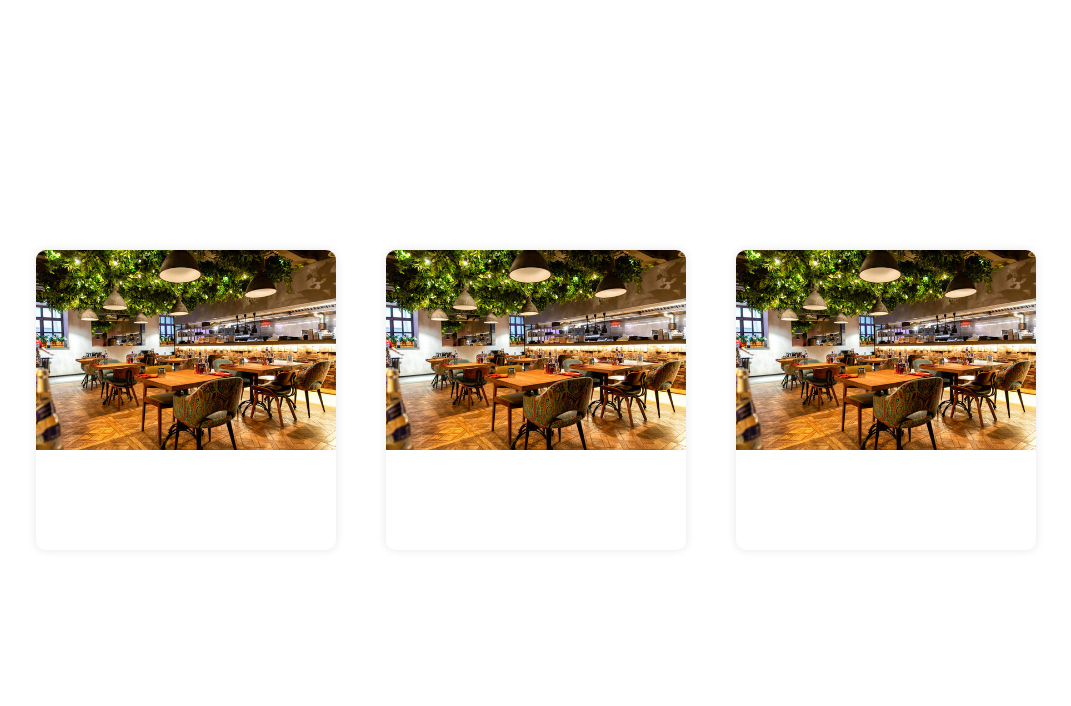
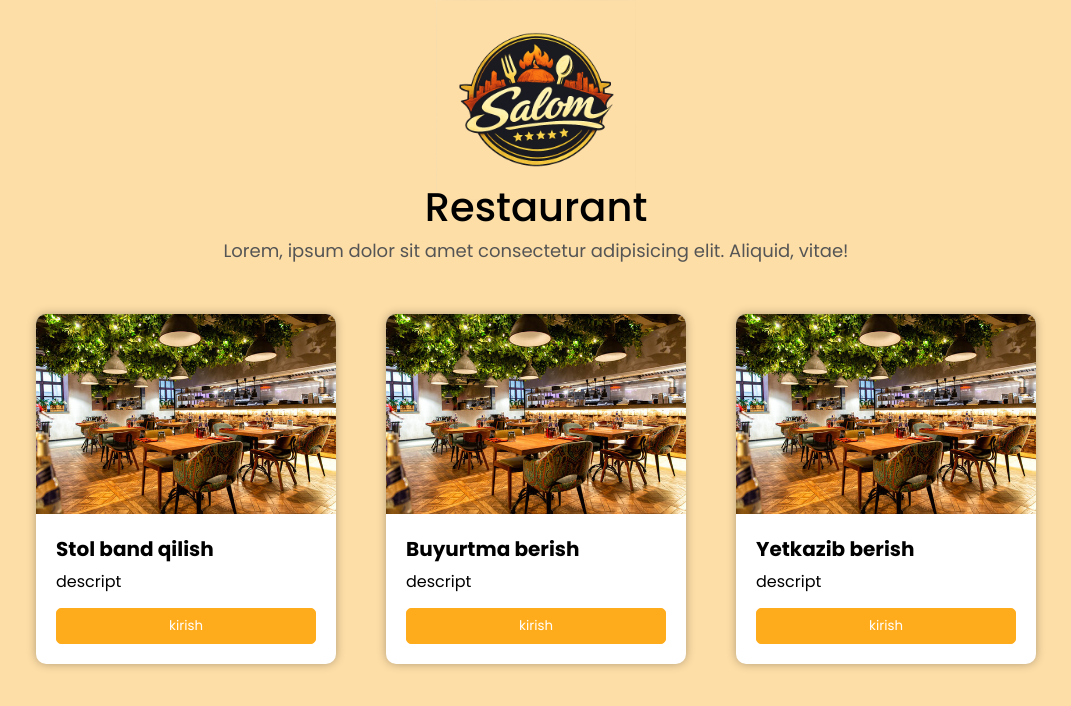
Before and after one commit to Sayyorbek2005/restaurant, a React (Create React App) app: page / in a window 1280 px wide. Shown: the top 706 px of the page, without its empty margins (104-1175 px from the left). Built offline with nearby package versions, Linux system fonts and the light colour scheme.

Commit message:
BISMILLAH 07.04.2026.next

```diff
--- a/src/App.css
+++ b/src/App.css
@@ -107,3 +107,21 @@ a {
 
     }
 }
+
+
+button{
+
+    padding: 7px 20px;
+    background-color: #FFAC1C;
+    color: white;
+    border: 1px solid #FFAC1C;
+    border-radius: 5px;
+    transition: all 0.3s ease;
+
+    &:hover {
+      transform: translateY(-5px);
+        border: 1px solid #fff;
+
+    }
+
+}
--- a/src/pages/home/Home.jsx
+++ b/src/pages/home/Home.jsx
@@ -1,36 +1,52 @@
-import { HomeCards, HomePage } from './Home.styles';
+import { HomeCards, HomeContCards, HomeHeader, HomePage } from './Home.styles';
 
 // ? imgs
 import imgOne from '../../assets/resImgFirst.jpg'
-// import img2 from '../../assets/imgs/2.jpg'
+import logo from '../../assets/primary-logo.png'
+import { Button } from '../../style/StyleComponent';
 // import img3 from '../../assets/imgs/3.jpg'
 const Home = () => {
   return (
 
+
+    <HomePage>
         <div className="max-width">
 
-      <HomePage>
+        <HomeHeader>
+
+          <img src={logo} alt="logo" />
+          <h1>
+           Restaurant
+          </h1>
+          <p>Lorem, ipsum dolor sit amet consectetur adipisicing elit. Aliquid, vitae!</p>
+        </HomeHeader>
+
+        <HomeContCards>
 
           <HomeCards>
             <img src={imgOne} alt="restaurant" />
-          <h1>Stol band qilish</h1>
+            <h2>Stol band qilish</h2>
             <p>descript</p>
+            <Button> kirish </Button>
           </HomeCards>
           <HomeCards>
             <img src={imgOne} alt="restaurant" />
-          <h1>Buyurtma berish</h1>
+            <h2>Buyurtma berish</h2>
             <p>descript</p>
+            <Button> kirish </Button>
           </HomeCards>
           <HomeCards>
             <img src={imgOne} alt="restaurant" />
-          <h1>Yetkazib berish</h1>
+            <h2>Yetkazib berish</h2>
             <p>descript</p>
+            <Button> kirish </Button>
           </HomeCards>
+        </HomeContCards>
 
 
 
+    </div>
       </HomePage>
-    </div>
   )
 }
 
--- a/src/pages/home/Home.styles.js
+++ b/src/pages/home/Home.styles.js
@@ -2,7 +2,40 @@ import styled from 'styled-components'
 
 export const HomePage = styled.div`
 
- height: 100vh;
+background-color: #faac2466;
+ min-height: 100vh;
+ height: 100%;
+
+`
+
+export const HomeHeader = styled.div`
+
+text-align: center;
+
+
+img{
+    max-width: 200px;
+    width: 100%;
+
+}
+
+h1{
+    font-size: 40px;
+    font-weight: 500;
+    margin-top: -30px;
+
+}
+p{
+    font-size: 18px;
+    color: #555;
+    margin-bottom: 30px;
+}
+
+`
+
+export const HomeContCards = styled.div`
+
+ /* height: 100vh; */
  display: flex;
  justify-content: center;
  align-items: center;
@@ -15,10 +48,11 @@ export const HomePage = styled.div`
 
 export const HomeCards = styled.div`
 position: relative;
+background-color: var(--white);
 max-width: 300px;
 width: 100%;
-height: 300px;
-box-shadow: 0px 0px 10px rgba(0, 0, 0, 0.1);
+height: 350px;
+box-shadow: 0px 0px 10px rgba(0, 0, 0, 0.3);
 border-radius: 10px;
 padding: 20px;
 
@@ -34,4 +68,23 @@ img{
     border-bottom-left-radius: 0px;
     border-bottom-right-radius: 0px;
 }
-`
+
+h2{
+    position: absolute;
+    bottom: 100px;
+    font-size: var(--font-size-20);
+
+}
+p{
+position: absolute;
+bottom: 70px;
+    font-size: var(--font-size-14);
+}
+button{
+    position: absolute;
+    bottom: 20px;
+    left: 20px;
+    right:  20px;
+}
+
+    `
--- a/src/style/StyleComponent.js
+++ b/src/style/StyleComponent.js
@@ -6,17 +6,16 @@ export const Title = styled.h1`
 `
 
 export const Button = styled.button`
-  padding: 7px 20px;
-    background-color: #007BFF;
+    padding: 7px 20px;
+    background-color: #FFAC1C;
     color: white;
-    border: none;
+    border: 1px solid #FFAC1C;
     border-radius: 5px;
-    margin: 100px;
     transition: all 0.3s ease;
 
     &:hover {
       transform: translateY(-5px);
-        background-color: #036ad8;
+        border: 1px solid #fff;
 
     }
 `
```
Also changed, not shown: src/assets/primary-logo.png (added). Lines whose indentation alone changed are shown as unchanged.
